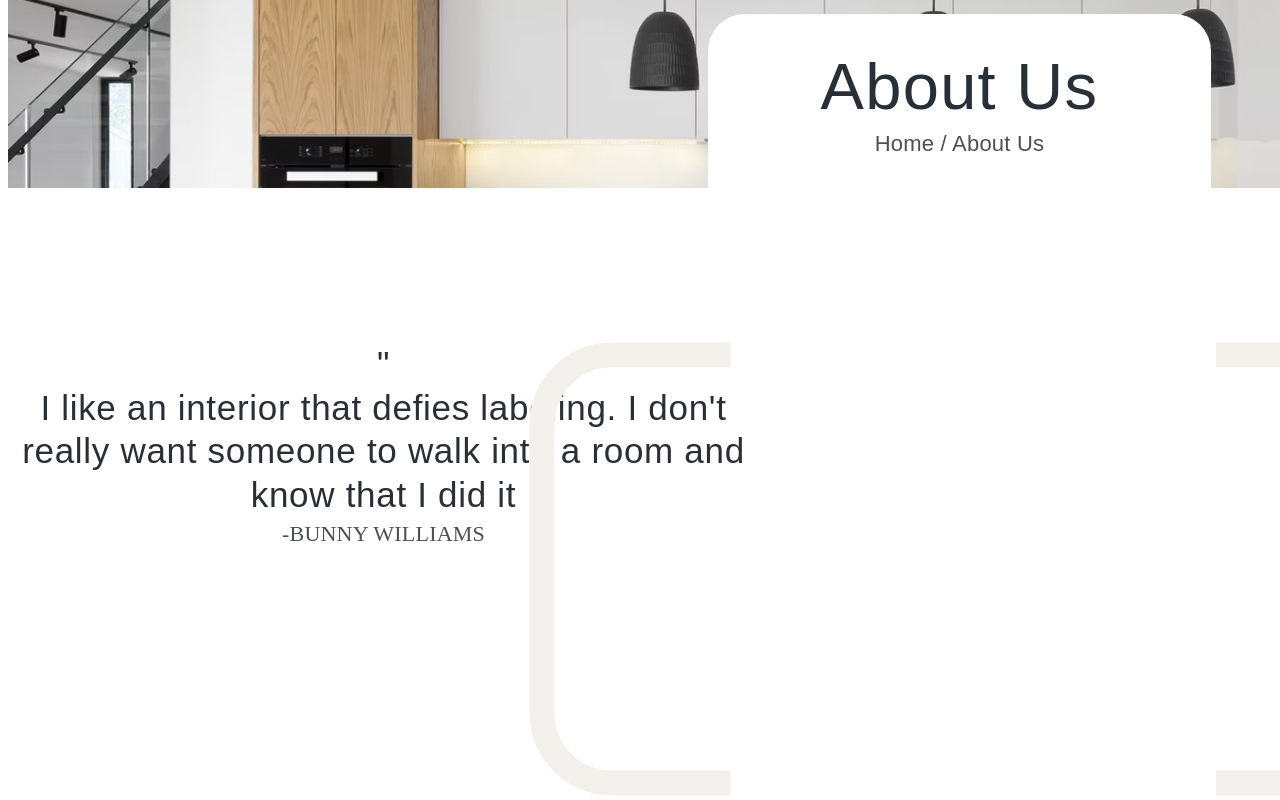
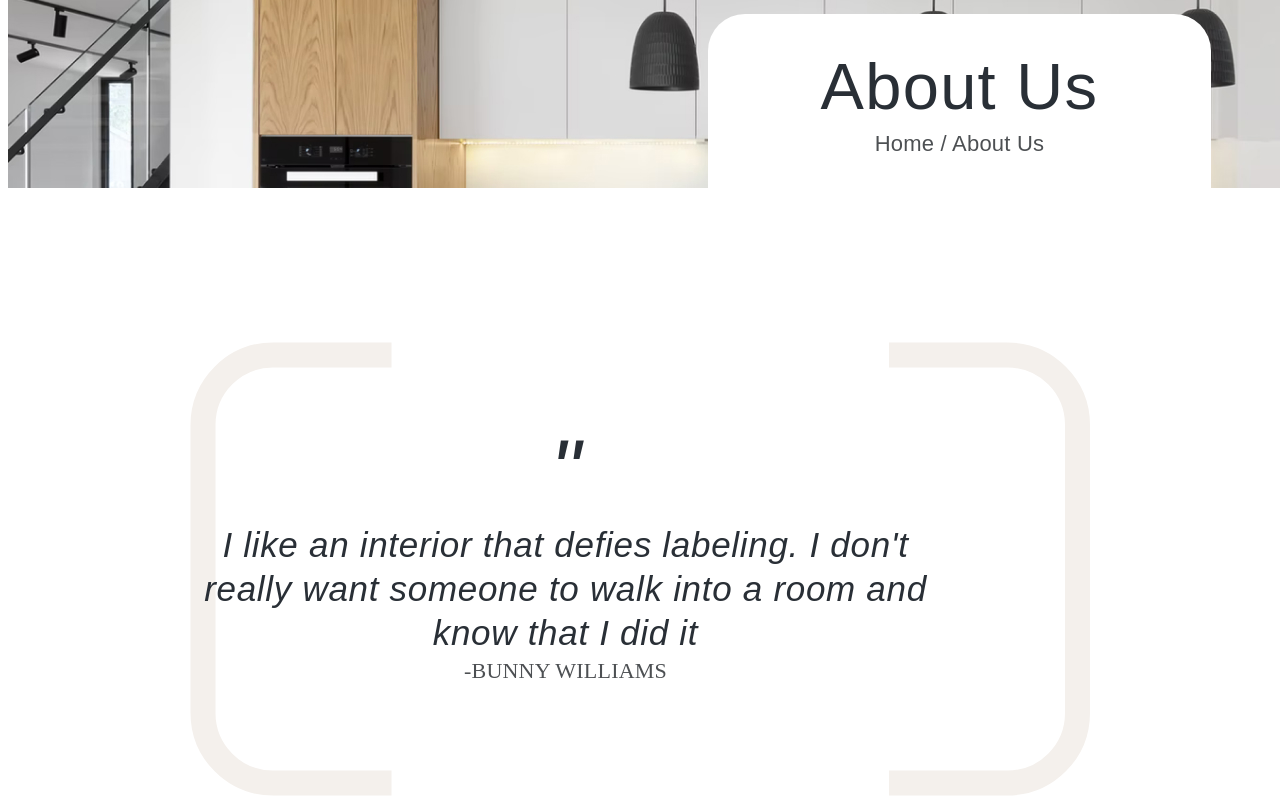
Before and after one commit to LipLip86/design-page, a React (Create React App) app: page / in a window 1280 px wide. Shown: the part 7284-8084 px from the top of the page. Built offline with nearby package versions, Linux system fonts and the light colour scheme.

Commit message:
Quote fiexd

```diff
--- a/src/components/aboutBanner/AboutBanner.module.css
+++ b/src/components/aboutBanner/AboutBanner.module.css
@@ -1,20 +1,22 @@
 .container {
+  max-width: 1956px;
+  margin: 0 auto;
   width: 100%;
   position: relative;
 }
 
-.container_img1 {
+/* .container_img1 {
   position: absolute;
   left: 200px;
   height: 300px;
 
-}
+} */
 
-.container_img2 {
+/* .container_img2 {
   position: absolute;
   right: 100px;
   height: 300px;
-}
+} */
 
 .container__text {
   position: absolute;
--- a/src/components/quote/Quote.module.css
+++ b/src/components/quote/Quote.module.css
@@ -1,5 +1,9 @@
 .container_quote {
   position: relative;
+  max-width: 900px;
+  margin: 0 auto;
+  width: 100%;
+  height: 300px;
   margin-top: 150px;
 }
 
@@ -7,35 +11,46 @@
 .container_img1 {
   position: absolute;
   top: 0;
-  left: 521px;;
+  left: 0;
 }
 
 .container_img2 {
   position: absolute;
-  top:0;
-  left: 1208px;
+  top: 0;
+  right: 0;
 }
 
 .container_text {
   display: flex;
   width: 751px;
-  left: 100px;
   flex-direction: column;
-  align-items: center;
-  display: flex;
   text-align: center;
+  position: absolute;
+  top: 25%;
+}
+
+.container_text h2 {
+  font-family: 'DM Serif Display', sans-serif;
+  font-style: italic;
+  flex-direction: row;
+  font-weight: 400;
+  font-size: 85px;
+  line-height: 125%;
+  color: #292F36;
+  margin: 0;
 }
 
 .container_text h3 {
   font-family: 'DM Serif Display', sans-serif;
-  font-style: normal;
+  font-style: italic;
   flex-direction: row;
   font-weight: 400;
   font-size: 35px;
   line-height: 125%;
   color: #292F36;
-  margin:0;
+  margin: 0;
 }
+
 .container_text p {
 
 }
--- a/src/components/quote/Quote.tsx
+++ b/src/components/quote/Quote.tsx
@@ -10,7 +10,7 @@ const Quote: any = () => {
   <img src={ imgLeft } />
   </div>
   <div className={s.container_text}>
-  <h3>"</h3>
+  <h2>"</h2>
   <h3>I like an interior that defies labeling. I don't
     really want someone to walk into a room
     and know that I did it</h3>
```
